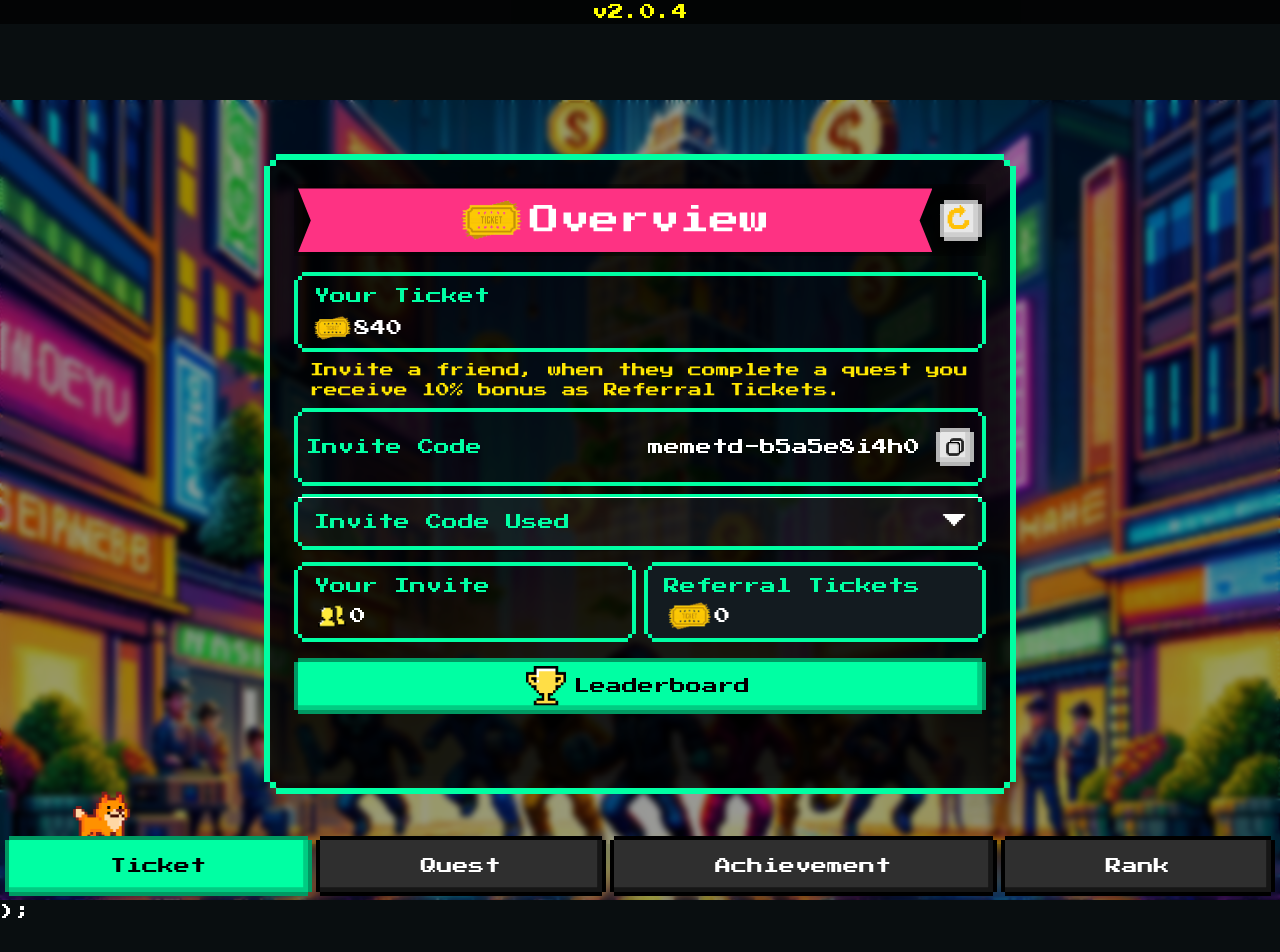
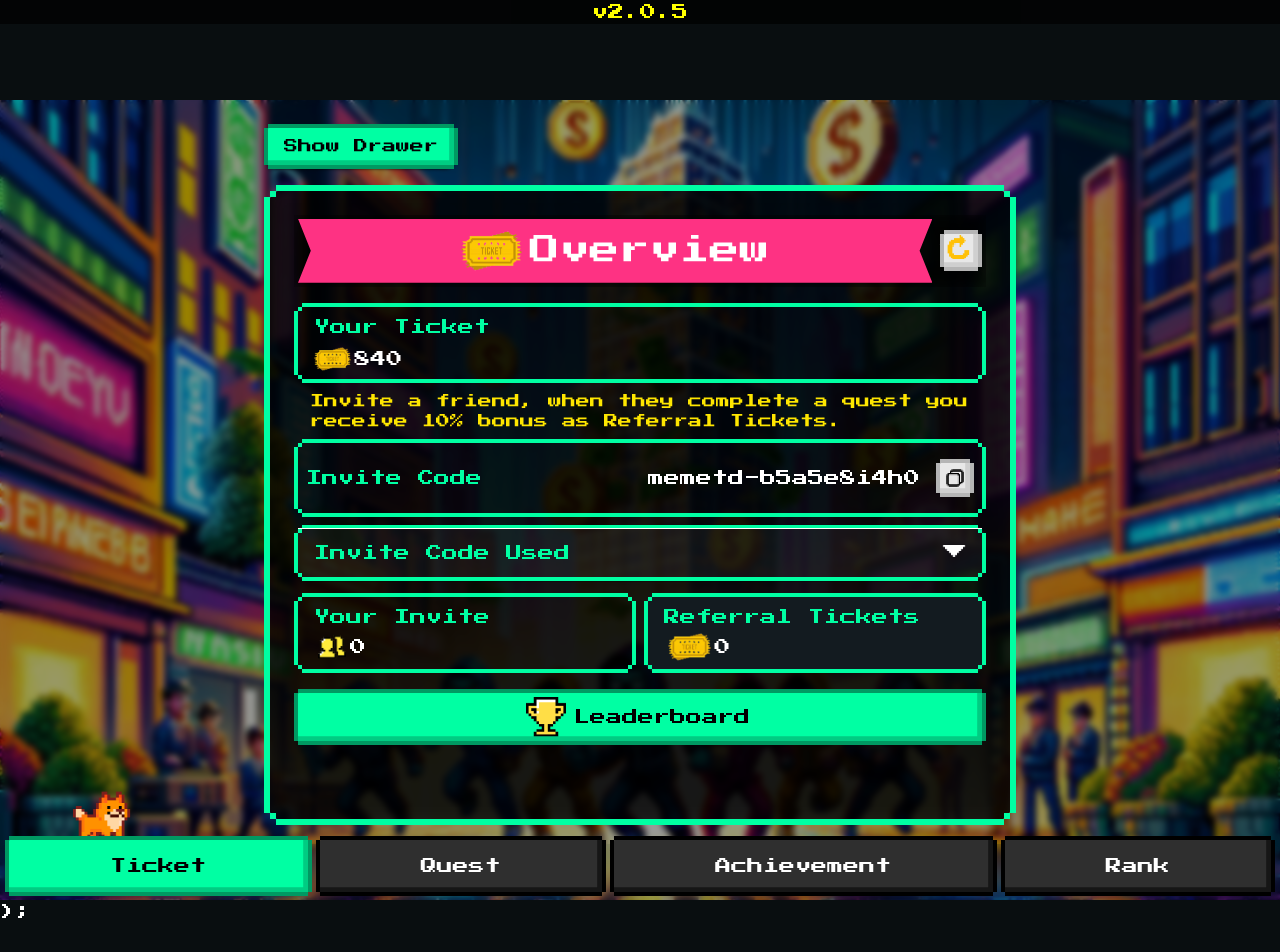
Before and after one commit to LeNgocPhuc99/test-bot, a React (Vite) app: page / in a window 1280 px wide. Shown: the top 952 px of the page. Built offline with nearby package versions, Linux system fonts and the light colour scheme.

Commit message:
bot v2.0.5

```diff
--- a/src/App.tsx
+++ b/src/App.tsx
@@ -24,7 +24,7 @@ function App() {
           background: "rgb(0 0 0 / 70%);",
         }}
       >
-        v2.0.4
+        v2.0.5
       </Typography>
       <QuestPageWrapper />
       );
--- a/src/core/components/BottomSwipeableDrawer.tsx
+++ b/src/core/components/BottomSwipeableDrawer.tsx
@@ -6,6 +6,7 @@ import Button from "@mui/material/Button";
 import SwipeableDrawer from "@mui/material/SwipeableDrawer";
 
 import TelegramQuest from "../views/quest/TelegramQuest";
+import { Paper } from "@mui/material";
 
 const BottomSwipeableDrawer = () => {
   const [showDrawer, setShowDrawer] = useState<boolean>(false);
@@ -34,7 +35,7 @@ const BottomSwipeableDrawer = () => {
         onClose={handleCloseDrawer}
         onOpen={handleOpenDrawer}
         PaperProps={{
-          id: "scrollable-drawer",
+          className: "pixel-borders--dark--2",
           style: {
             height: "70vh",
             padding: "1rem",
--- a/src/layouts/components.tsx
+++ b/src/layouts/components.tsx
@@ -156,9 +156,9 @@ export const QuestPageWrapper = () => {
           })}
         >
           <Container sx={{ maxWidth: "800px !important" }}>
-            {/* <Box sx={{mb: '1rem'}}>
+            <Box sx={{mb: '1rem'}}>
               <BottomSwipeableDrawer />
-            </Box> */}
+            </Box>
             <QuestPage
               tabIndex={tabIndex}
               handleMoveToRank={handleMoveToRank}
```
